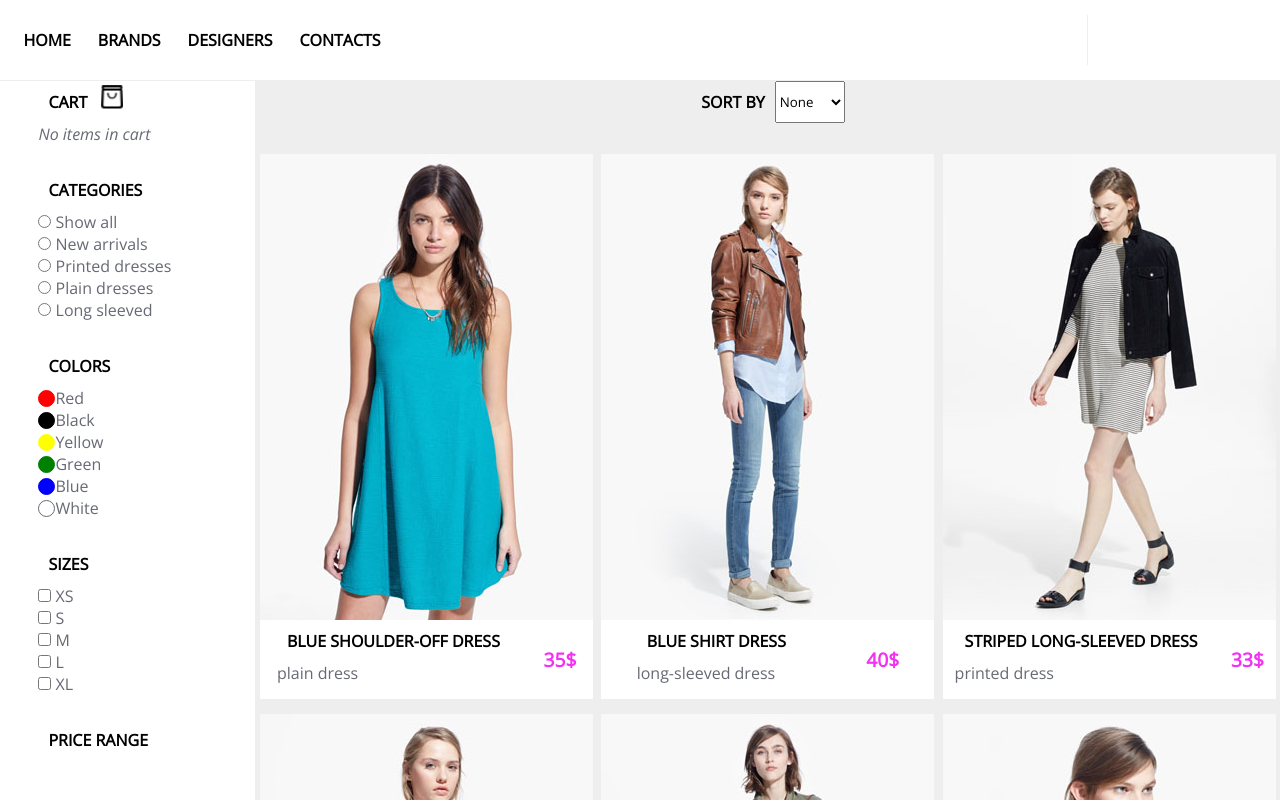
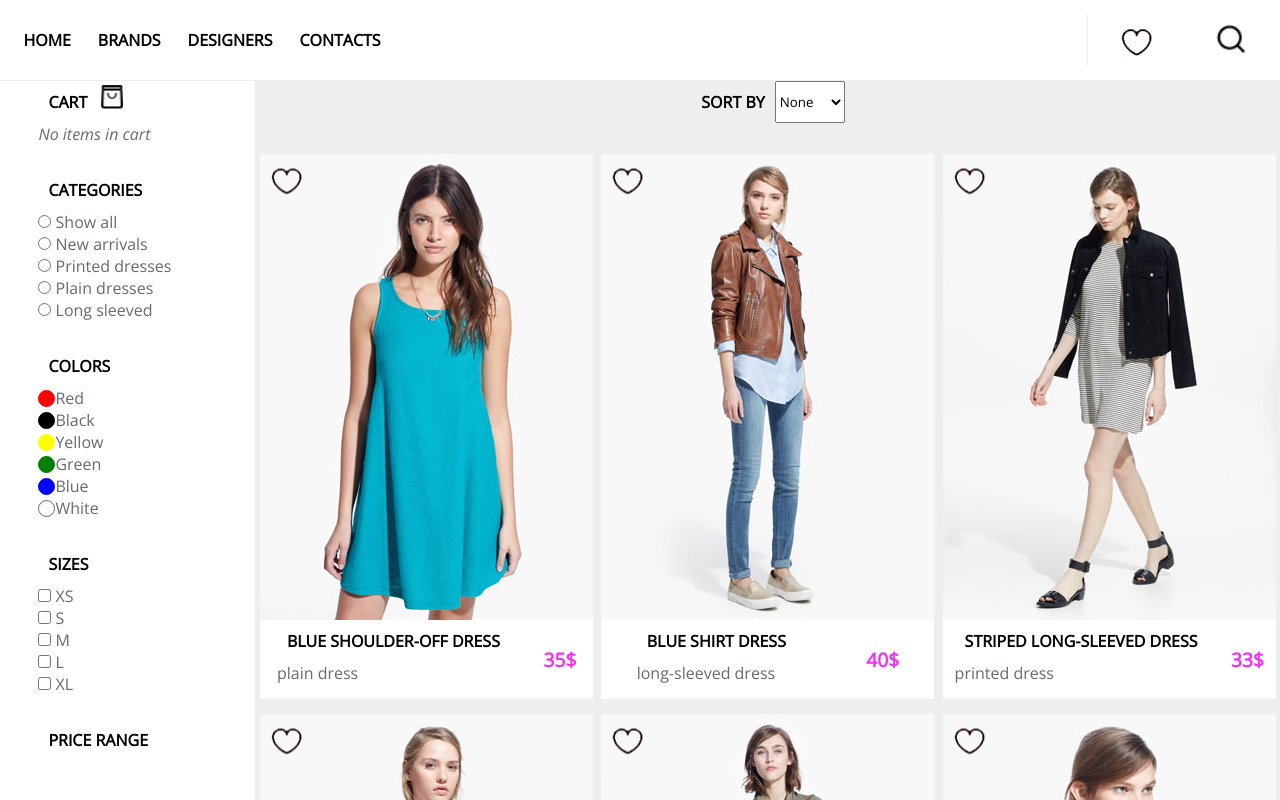
Before and after one commit to OksanaAstapova/OnlineStore, a website built with webpack: page src/template.html in a window 1280 px wide. Shown: the top 800 px of the page. Built offline with nearby package versions, Linux system fonts and the light colour scheme; files whose address does not match are found by name.

Commit message:
fix: fix favorites

```diff
--- a/src/js/main.ts
+++ b/src/js/main.ts
@@ -81,7 +81,7 @@ document.addEventListener("DOMContentLoaded", () => {
 
         for(let k=0; k<CardsData.length; k++){
             let card = `<div class = "card">
-            <div class="card__favs"></div>
+            <img class="card__favs" src="favs.png">
             <div class = 'card__hover_wrapper'>
                 <img src="${CardsData[k].img}" alt="${CardsData[k].alt}" class = "card__img">
                 <div class = 'card__hover'>
@@ -343,12 +343,30 @@ document.addEventListener("DOMContentLoaded", () => {
 
        let card__favs = document.querySelectorAll('.card__favs');
 
-        card__favs.forEach(function (el) {
+        for (let i = 0; i < card__favs.length; i++) {
+            const el = <HTMLImageElement>card__favs[i];
+
             el.addEventListener('click', () => {
                 el.classList.toggle('card__favs_active')
+                el.src = 'favs2.png'
+
+                if (el.classList.contains('card__favs_active')){
+                    el.src = 'favs2.png'
+
+                }
+                else el.src = 'favs.png'
             });
+        }
 
-        });
+
+    //    card__favs.forEach(function (el) {
+
+    //         el.addEventListener('click', () => {
+    //             el.classList.toggle('card__favs_active')
+    //             el.src = 'favs2.png'
+    //         });
+
+    //     });
 
         var favorites: any = document.querySelector('.favorites');
 
@@ -356,10 +374,12 @@ document.addEventListener("DOMContentLoaded", () => {
         favorites.addEventListener('click', ()=>{
 
             favorites.classList.toggle('favs-active');
+            favorites.src = 'favs2.png';
+
             var card__favs_active: any = document.querySelectorAll('.card__favs_active');
 
             if (favorites.classList.contains('favs-active')){
-                console.log(1)
+
                 products__favorites.style.display = 'flex';
                 for (let i = 0; i < card__favs_active.length; i++) {
                     let element = card__favs_active[i];
@@ -385,6 +405,8 @@ document.addEventListener("DOMContentLoaded", () => {
                 console.log(5)
                 products__favorites.style.display = 'none';
                 products__favorites.innerHTML = '';
+                favorites.src = 'favs.png';
+
 
 
             }
--- a/src/styles/main.scss
+++ b/src/styles/main.scss
@@ -65,10 +65,7 @@ $font: 'Open Sans', sans-serif;
         border-left:1px solid #eee;
 
         .favorites{
-            background-image: url(../assets/icons/favs.png);
-            background-position: center;
-            width: 50px;
-            height: 50px;
+
             transition: .2s;
         }
 
@@ -85,12 +82,12 @@ $font: 'Open Sans', sans-serif;
 
         }
 
-        .search{
-            background-image: url(../assets/icons/search.png);
-            background-position: center;
-            width: 50px;
-            height: 50px;
-        }
+        // .search{
+        //     // background-image: url(search.png);
+        //     // background-position: center;
+        //     // width: 50px;
+        //     // height: 50px;
+        // }
     }
 }
 
--- a/src/template.html
+++ b/src/template.html
@@ -14,8 +14,8 @@
             <li>Contacts</li>
         </ul>
         <div class="header__bar">
-            <div class="favorites"></div>
-            <div class="search"></div>
+            <img class="favorites" src="favs.png">
+            <img class="search" src="search.png">
         </div>
     </header>
     <main class="main">
```
Also changed, not shown: dist/index.html, dist/main.bundle.js.
